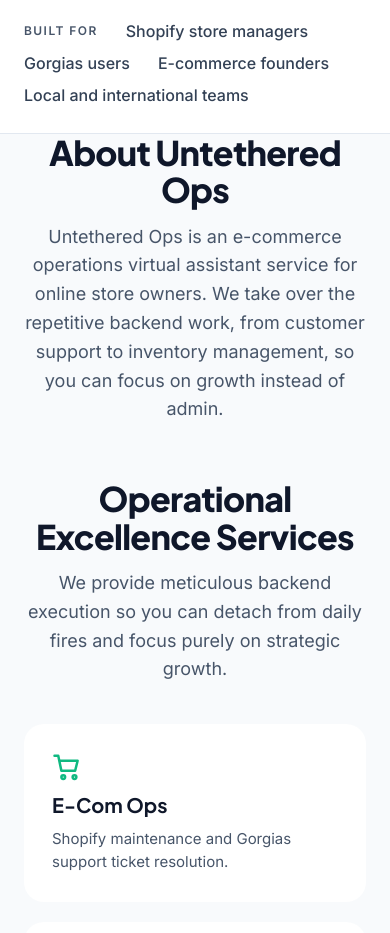
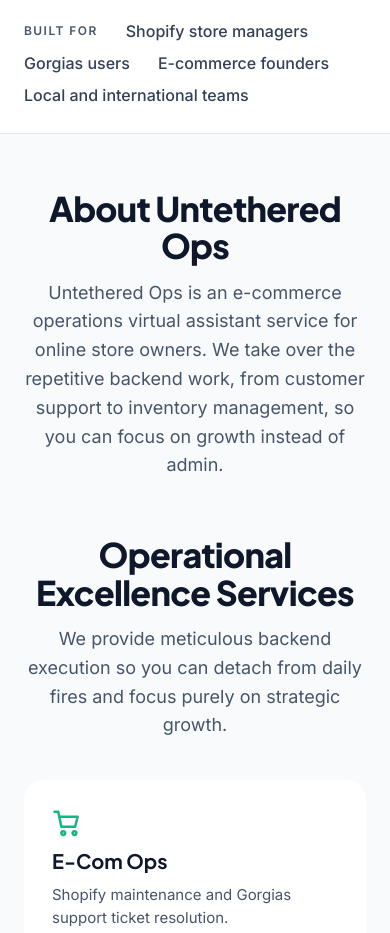
Before and after one commit to vinarose-source/untethered-ops-site, a plain HTML site: page index.html in a window 390 px wide. Shown: the part 1500-2433 px from the top of the page. Drawn offline with Linux system fonts and the light colour scheme; files whose address does not match are found by name.

Commit message:
Add padding to #about container in styles.css

```diff
--- a/styles.css
+++ b/styles.css
@@ -142,6 +142,7 @@
 .card h3 { font-family: var(--font-head); font-weight: 700; font-size: 20px; }
 .card p { font-size: 15px; line-height: 1.55; color: var(--slate); }
 
+#about .container { padding-top: 88px; padding-bottom: 0; }
 #services .container { display: flex; flex-direction: column; gap: 40px; padding-top: 88px; padding-bottom: 40px; }
 .tier { background: var(--white); border-radius: 20px; padding: 32px; display: flex; flex-wrap: wrap; align-items: center; gap: 24px 40px; }
 .tier-copy { flex: 1 1 380px; min-width: 0; display: flex; flex-direction: column; gap: 8px; }
@@ -244,6 +245,7 @@
   .why-intro h2 { font-size: 32px; }
   .hero .container { padding-top: 48px; padding-bottom: 64px; gap: 40px; }
   .section-pad, #services .container, .reset .container, .roi .container, #why .container, .faq .container { padding-top: 56px; padding-bottom: 56px; }
+  #about .container { padding-top: 56px; padding-bottom: 0; }
   #services .container { padding-bottom: 24px; }
   .contact .container { padding-top: 56px; }
   .nav { gap: 0 20px; }
```
